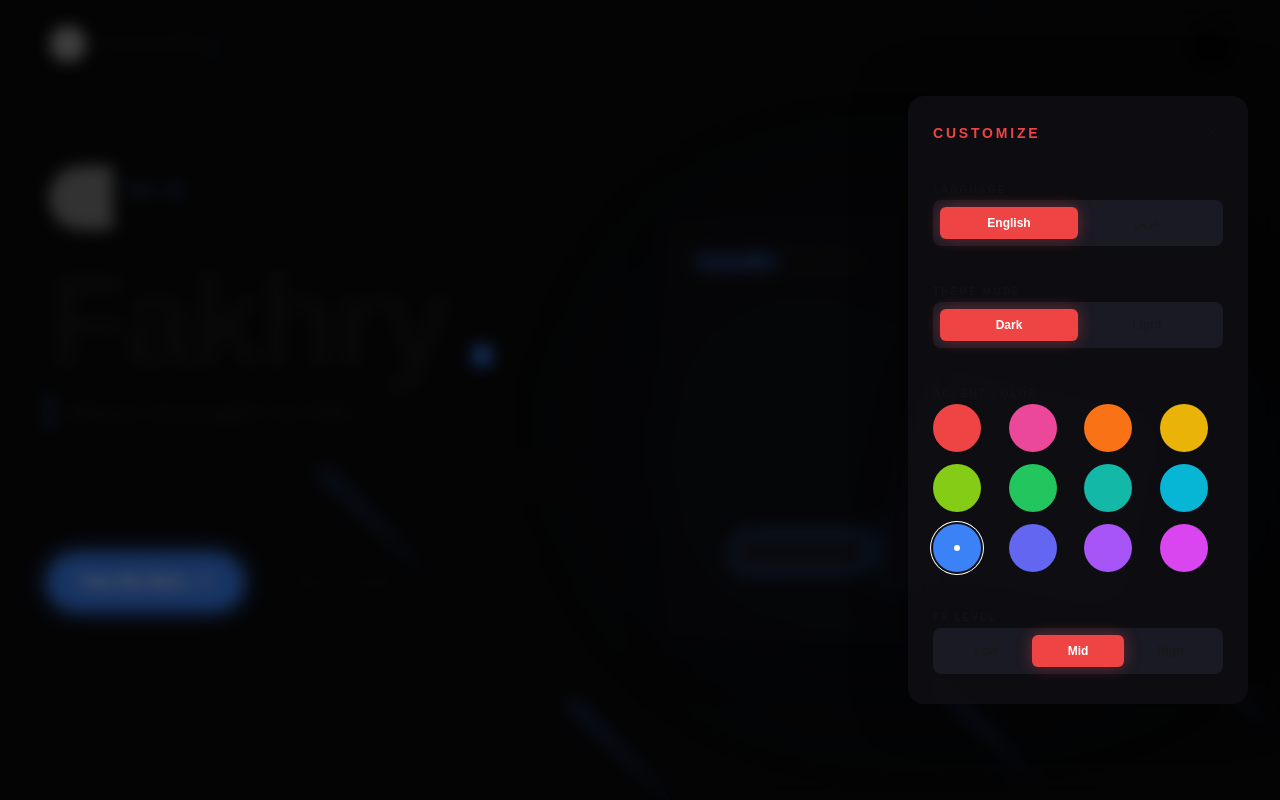
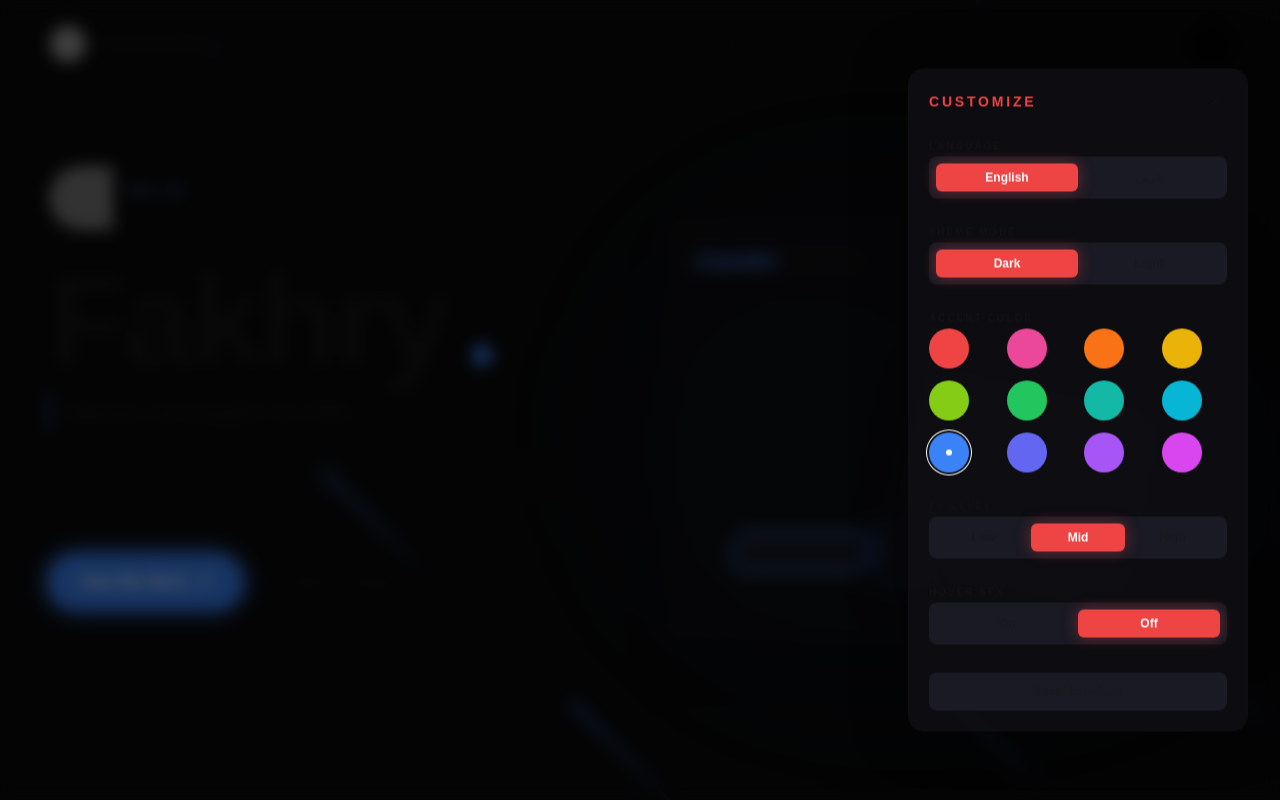
Before and after one commit to youssef-shaaban-dev/fakhry-portfolio, a Next.js app: page /en in a window 1280 px wide. Both pictures are taken after a click on the button "Customize". Shown: the top 800 px of the page. Built offline with nearby package versions, Linux system fonts and the light colour scheme; grey boxes are pictures that could not be loaded.

Commit message:
feat: add CustomizationPanel component for user preferences and theme settings

```diff
--- a/src/components/ui/CustomizationPanel.tsx
+++ b/src/components/ui/CustomizationPanel.tsx
@@ -66,9 +66,9 @@ export function CustomizationPanelBase() {
 
       <Dialog.Portal>
         <Dialog.Overlay className="fixed inset-0 bg-black/60 backdrop-blur-sm z-50 data-[state=open]:animate-in data-[state=closed]:animate-out data-[state=closed]:fade-out-0 data-[state=open]:fade-in-0" />
-        <Dialog.Content data-lenis-prevent="true" className="fixed right-4 md:right-8 top-24 bottom-24 w-[340px] bg-[#0f0f13]/90 backdrop-blur-xl border border-[var(--foreground)]/10 rounded-2xl shadow-[0_0_50px_rgba(0,0,0,0.5)] p-6 z-50 overflow-y-auto data-[state=open]:animate-in data-[state=closed]:animate-out data-[state=closed]:slide-out-to-right-1/2 data-[state=open]:slide-in-from-right-1/2 transition-transform duration-300">
+        <Dialog.Content data-lenis-prevent="true" className="fixed right-4 md:right-8 top-1/2 -translate-y-1/2 w-[340px] max-h-[calc(100vh-40px)] bg-[#0f0f13]/90 backdrop-blur-xl border border-[var(--foreground)]/10 rounded-2xl shadow-[0_0_50px_rgba(0,0,0,0.5)] p-5 z-50 overflow-y-auto data-[state=open]:animate-in data-[state=closed]:animate-out data-[state=closed]:slide-out-to-right-1/2 data-[state=open]:slide-in-from-right-1/2 transition-transform duration-300">
 
-          <div className="flex justify-between items-center mb-8">
+          <div className="flex justify-between items-center mb-5">
             <Dialog.Title className="text-sm font-bold font-heading tracking-[0.2em] text-[#ef4444] uppercase">
               {t('title')}
             </Dialog.Title>
@@ -82,20 +82,20 @@ export function CustomizationPanelBase() {
             </Dialog.Close>
           </div>
 
-          <div className="space-y-8">
+          <div className="space-y-5">
             {/* Language Switcher */}
-            <div className="space-y-4">
+            <div className="space-y-3">
               <label className="text-[10px] font-bold text-[var(--foreground)]/50 uppercase tracking-[0.2em]">{t('language')}</label>
               <div className="flex bg-[#1a1a24] rounded-lg p-1.5 border border-[var(--foreground)]/5">
                 <button
                   onClick={() => toggleLanguage('en')}
-                  className={clsx("flex-1 py-2 text-xs font-semibold rounded-md transition-all duration-300", locale === 'en' ? 'bg-[#ef4444] text-white shadow-[0_0_15px_rgba(239,68,68,0.4)]' : 'text-[var(--foreground)]/60 hover:text-white')}
+                  className={clsx("flex-1 py-1.5 text-xs font-semibold rounded-md transition-all duration-300", locale === 'en' ? 'bg-[#ef4444] text-white shadow-[0_0_15px_rgba(239,68,68,0.4)]' : 'text-[var(--foreground)]/60 hover:text-white')}
                 >
                   English
                 </button>
                 <button
                   onClick={() => toggleLanguage('ar')}
-                  className={clsx("flex-1 py-2 text-xs font-semibold rounded-md transition-all duration-300", locale === 'ar' ? 'bg-[#ef4444] text-white shadow-[0_0_15px_rgba(239,68,68,0.4)]' : 'text-[var(--foreground)]/60 hover:text-white')}
+                  className={clsx("flex-1 py-1.5 text-xs font-semibold rounded-md transition-all duration-300", locale === 'ar' ? 'bg-[#ef4444] text-white shadow-[0_0_15px_rgba(239,68,68,0.4)]' : 'text-[var(--foreground)]/60 hover:text-white')}
                 >
                   عربى
                 </button>
@@ -103,18 +103,18 @@ export function CustomizationPanelBase() {
             </div>
 
             {/* Theme Switcher */}
-            <div className="space-y-4">
+            <div className="space-y-3">
               <label className="text-[10px] font-bold text-[var(--foreground)]/50 uppercase tracking-[0.2em]">THEME MODE</label>
               <div className="flex bg-[#1a1a24] rounded-lg p-1.5 border border-[var(--foreground)]/5">
                 <button
                   onClick={() => setTheme('dark')}
-                  className={clsx("flex-1 py-2 text-xs font-semibold rounded-md transition-all duration-300", theme !== 'light' ? 'bg-[#ef4444] text-white shadow-[0_0_15px_rgba(239,68,68,0.4)]' : 'text-[var(--foreground)]/60 hover:text-white')}
+                  className={clsx("flex-1 py-1.5 text-xs font-semibold rounded-md transition-all duration-300", theme !== 'light' ? 'bg-[#ef4444] text-white shadow-[0_0_15px_rgba(239,68,68,0.4)]' : 'text-[var(--foreground)]/60 hover:text-white')}
                 >
                   Dark
                 </button>
                 <button
                   onClick={() => setTheme('light')}
-                  className={clsx("flex-1 py-2 text-xs font-semibold rounded-md transition-all duration-300", theme === 'light' ? 'bg-[#ef4444] text-white shadow-[0_0_15px_rgba(239,68,68,0.4)]' : 'text-[var(--foreground)]/60 hover:text-white')}
+                  className={clsx("flex-1 py-1.5 text-xs font-semibold rounded-md transition-all duration-300", theme === 'light' ? 'bg-[#ef4444] text-white shadow-[0_0_15px_rgba(239,68,68,0.4)]' : 'text-[var(--foreground)]/60 hover:text-white')}
                 >
                   Light
                 </button>
@@ -122,7 +122,7 @@ export function CustomizationPanelBase() {
             </div>
 
             {/* Accent Color */}
-            <div className="space-y-4">
+            <div className="space-y-3">
               <label className="text-[10px] font-bold text-[var(--foreground)]/50 uppercase tracking-[0.2em]">{t('accent')}</label>
               <div className="grid grid-cols-4 gap-3">
                 {COLORS.map((c) => (
@@ -130,7 +130,7 @@ export function CustomizationPanelBase() {
                     key={c.name}
                     onClick={() => setAccentColor(c.value)}
                     className={clsx(
-                      "w-12 h-12 rounded-full flex items-center justify-center transition-all duration-300 hover:scale-110 focus:outline-none relative",
+                      "w-10 h-10 rounded-full flex items-center justify-center transition-all duration-300 hover:scale-110 focus:outline-none relative",
                       accentColor === c.value && "ring-1 ring-white ring-offset-2 ring-offset-[#0f0f13]"
                     )}
                     style={{ backgroundColor: c.value }}
@@ -145,25 +145,25 @@ export function CustomizationPanelBase() {
             </div>
 
             {/* FX Level */}
-            <div className="space-y-4">
+            <div className="space-y-3">
               <label className="text-[10px] font-bold text-[var(--foreground)]/50 uppercase tracking-[0.2em]">FX LEVEL</label>
               <div className="flex bg-[#1a1a24] rounded-lg p-1.5 border border-[var(--foreground)]/5">
-                <button onClick={() => setFxLevel('Low')} className={clsx("flex-1 py-2 text-xs font-semibold rounded-md transition-colors", fxLevel === 'Low' ? 'bg-[#ef4444] text-white shadow-[0_0_15px_rgba(239,68,68,0.4)]' : 'text-[var(--foreground)]/60 hover:text-white')}>Low</button>
-                <button onClick={() => setFxLevel('Mid')} className={clsx("flex-1 py-2 text-xs font-semibold rounded-md transition-all", fxLevel === 'Mid' ? 'bg-[#ef4444] text-white shadow-[0_0_15px_rgba(239,68,68,0.4)]' : 'text-[var(--foreground)]/60 hover:text-white')}>Mid</button>
-                <button onClick={() => setFxLevel('High')} className={clsx("flex-1 py-2 text-xs font-semibold rounded-md transition-colors", fxLevel === 'High' ? 'bg-[#ef4444] text-white shadow-[0_0_15px_rgba(239,68,68,0.4)]' : 'text-[var(--foreground)]/60 hover:text-white')}>High</button>
+                <button onClick={() => setFxLevel('Low')} className={clsx("flex-1 py-1.5 text-xs font-semibold rounded-md transition-colors", fxLevel === 'Low' ? 'bg-[#ef4444] text-white shadow-[0_0_15px_rgba(239,68,68,0.4)]' : 'text-[var(--foreground)]/60 hover:text-white')}>Low</button>
+                <button onClick={() => setFxLevel('Mid')} className={clsx("flex-1 py-1.5 text-xs font-semibold rounded-md transition-all", fxLevel === 'Mid' ? 'bg-[#ef4444] text-white shadow-[0_0_15px_rgba(239,68,68,0.4)]' : 'text-[var(--foreground)]/60 hover:text-white')}>Mid</button>
+                <button onClick={() => setFxLevel('High')} className={clsx("flex-1 py-1.5 text-xs font-semibold rounded-md transition-colors", fxLevel === 'High' ? 'bg-[#ef4444] text-white shadow-[0_0_15px_rgba(239,68,68,0.4)]' : 'text-[var(--foreground)]/60 hover:text-white')}>High</button>
               </div>
             </div>
 
             {/* Hover SFX */}
-            <div className="space-y-4">
+            <div className="space-y-3">
               <label className="text-[10px] font-bold text-[var(--foreground)]/50 uppercase tracking-[0.2em]">HOVER SFX</label>
               <div className="flex bg-[#1a1a24] rounded-lg p-1.5 border border-[var(--foreground)]/5">
-                <button onClick={() => setHoverSfx('On')} className={clsx("flex-1 py-2 text-xs font-semibold rounded-md transition-colors", hoverSfx === 'On' ? 'bg-[#ef4444] text-white shadow-[0_0_15px_rgba(239,68,68,0.4)]' : 'text-[var(--foreground)]/60 hover:text-white')}>On</button>
-                <button onClick={() => setHoverSfx('Off')} className={clsx("flex-1 py-2 text-xs font-semibold rounded-md transition-all", hoverSfx === 'Off' ? 'bg-[#ef4444] text-white shadow-[0_0_15px_rgba(239,68,68,0.4)]' : 'text-[var(--foreground)]/60 hover:text-white')}>Off</button>
+                <button onClick={() => setHoverSfx('On')} className={clsx("flex-1 py-1.5 text-xs font-semibold rounded-md transition-colors", hoverSfx === 'On' ? 'bg-[#ef4444] text-white shadow-[0_0_15px_rgba(239,68,68,0.4)]' : 'text-[var(--foreground)]/60 hover:text-white')}>On</button>
+                <button onClick={() => setHoverSfx('Off')} className={clsx("flex-1 py-1.5 text-xs font-semibold rounded-md transition-all", hoverSfx === 'Off' ? 'bg-[#ef4444] text-white shadow-[0_0_15px_rgba(239,68,68,0.4)]' : 'text-[var(--foreground)]/60 hover:text-white')}>Off</button>
               </div>
             </div>
 
-            <button onClick={handleReset} className="w-full py-3 mt-4 text-xs font-semibold rounded-lg bg-[#1a1a24] text-[var(--foreground)]/50 hover:text-white transition-colors border border-[var(--foreground)]/5 active:scale-95">
+            <button onClick={handleReset} className="w-full py-2.5 mt-2 text-xs font-semibold rounded-lg bg-[#1a1a24] text-[var(--foreground)]/50 hover:text-white transition-colors border border-[var(--foreground)]/5 active:scale-95">
               Reset to default
             </button>
 
```
